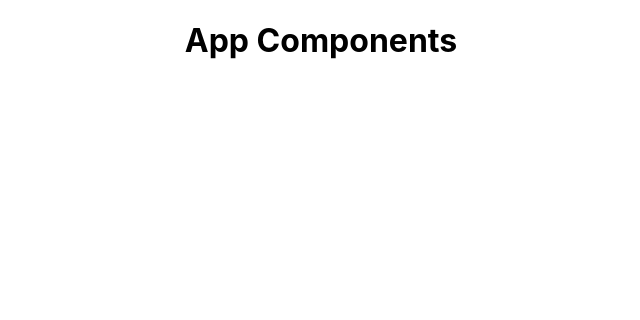
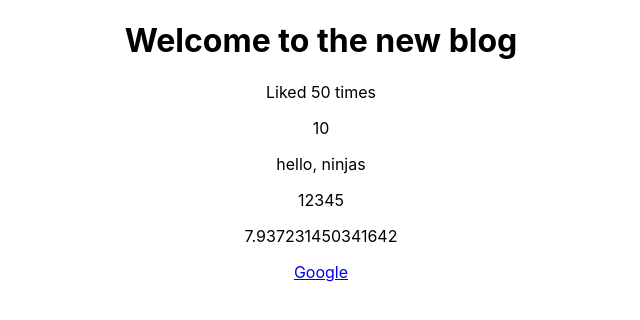
Before and after one commit to CoderZENNXX/me-blog, a React (Create React App) app: page / in a window 1280 px wide. Shown: the top 320 px of the page, without its empty margins (319-959 px from the left). Built offline with nearby package versions, Linux system fonts and the light colour scheme.

Commit message:
to part 4 (all features)

```diff
--- a/src/App.js
+++ b/src/App.js
@@ -2,10 +2,27 @@ import logo from './logo.svg';
 import './App.css';
 
 function App() {
+  const title = "Welcome to the new blog";
+  const likes = 50;
+  const googleLink = "https://www.google.com";
+
   return (
     <div className="App">
       <div className="content">
-        <h1>App Components</h1>
+        <h1>
+          {title}
+        </h1>
+
+        <p>
+          Liked {likes} times
+        </p>
+
+        <p>{10}</p>
+        <p>{"hello, ninjas"}</p>
+        <p>{[1,2,3,4,5]}</p>
+        <p>{Math.random() * 10}</p>
+
+        <a href={googleLink}>Google</a>
       </div>
     </div>
   );
```
